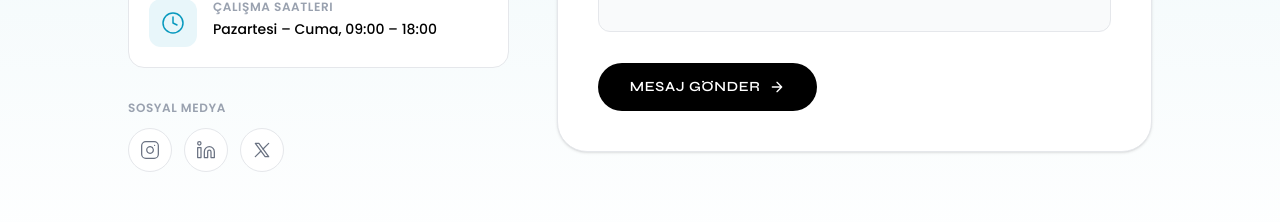
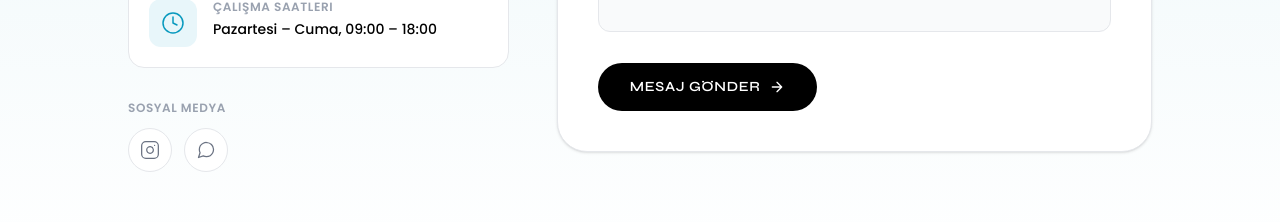
Before and after one commit to fazilcanakbas/bloomomedya, a Next.js app: page /iletisim in a window 1280 px wide. Shown: the part 1260-1482 px from the top of the page. Built offline with nearby package versions, Linux system fonts and the light colour scheme.

Commit message:
iletisim

```diff
--- a/app/iletisim/page.tsx
+++ b/app/iletisim/page.tsx
@@ -89,7 +89,7 @@ const contactInfo = [
 const socials = [
   {
     label: "Instagram",
-    href: "#",
+    href: "https://www.instagram.com/bloomo_medya/",
     icon: (
       <svg width="20" height="20" viewBox="0 0 24 24" fill="none" stroke="currentColor" strokeWidth="1.5" strokeLinecap="round" strokeLinejoin="round">
         <rect x="2" y="2" width="20" height="20" rx="5" />
@@ -99,23 +99,11 @@ const socials = [
     ),
   },
   {
-    label: "LinkedIn",
-    href: "#",
+    label: "WhatsApp",
+    href: "https://wa.me/905452487221",
     icon: (
       <svg width="20" height="20" viewBox="0 0 24 24" fill="none" stroke="currentColor" strokeWidth="1.5" strokeLinecap="round" strokeLinejoin="round">
-        <path d="M16 8a6 6 0 016 6v7h-4v-7a2 2 0 00-2-2 2 2 0 00-2 2v7h-4v-7a6 6 0 016-6z" />
-        <rect x="2" y="9" width="4" height="12" />
-        <circle cx="4" cy="4" r="2" />
-      </svg>
-    ),
-  },
-  {
-    label: "X",
-    href: "#",
-    icon: (
-      <svg width="20" height="20" viewBox="0 0 24 24" fill="none" stroke="currentColor" strokeWidth="1.5" strokeLinecap="round" strokeLinejoin="round">
-        <path d="M4 4l11.733 16h4.267l-11.733-16z" />
-        <path d="M4 20l6.768-6.768M20 4l-6.768 6.768" />
+        <path d="M21 11.5a8.38 8.38 0 01-.9 3.8 8.5 8.5 0 01-7.6 4.7 8.38 8.38 0 01-3.8-.9L3 21l1.9-5.7a8.38 8.38 0 01-.9-3.8 8.5 8.5 0 014.7-7.6 8.38 8.38 0 013.8-.9h.5a8.48 8.48 0 018 8v.5z" />
       </svg>
     ),
   },
--- a/components/Capabilities.tsx
+++ b/components/Capabilities.tsx
@@ -1,6 +1,7 @@
 const capabilities = [
   {
     title: "Google Ads",
+    href: "/hizmetlerimiz/dijital-reklam",
     description:
       "SEM, sosyal medya ve ötesinde ölçülebilir iş sonuçları üreten veri odaklı reklam stratejileri oluşturuyoruz.",
     icon: (
@@ -13,6 +14,7 @@ const capabilities = [
   },
   {
     title: "Meta Ads",
+    href: "/hizmetlerimiz/dijital-reklam",
     description:
       "Teknik denetimden içerik stratejisine kadar, sitenizin her alanını arama motorlarında sürdürülebilir büyüme için optimize ediyoruz.",
     icon: (
@@ -37,6 +39,7 @@ const capabilities = [
   },
   {
     title: "Web Analitik",
+    href: "/hizmetlerimiz/web-tasarim-ve-gelistirme",
     description:
       "Önemli olanı takip edin, gürültüyü görmezden gelin. Web sitenizin verisini net ve eyleme geçirilebilir içgörülere dönüştüren özel panolar kuruyoruz.",
     icon: (
@@ -47,6 +50,7 @@ const capabilities = [
   },
   {
     title: "Arama Motoru Optimizasyonu (SEO)",
+    href: "/hizmetlerimiz/seo-ve-organik-buyume",
     description:
       "Teknik denetimden içerik stratejisine kadar, sitenizin her alanını arama motorlarında sürdürülebilir büyüme için optimize ediyoruz.",
     icon: (
@@ -82,7 +86,7 @@ export default function Capabilities() {
 
         {/* CTA Button */}
         <a
-          href="#"
+          href="/hizmetlerimiz"
           className="mt-8 inline-flex items-center gap-2 rounded-full bg-black px-6 py-3 text-sm font-semibold uppercase tracking-wider text-white transition-colors hover:bg-gray-800"
           style={{ fontFamily: "var(--font-syne)" }}
         >
@@ -125,7 +129,7 @@ export default function Capabilities() {
 
               {/* Learn more */}
               <a
-                href="#"
+                href={cap.href}
                 className="mt-6 inline-flex flex-col self-start text-sm font-bold  text-gray-800"
                 style={{ fontFamily: "var(--font-syne)" }}
               >
--- a/components/Footer.tsx
+++ b/components/Footer.tsx
@@ -10,17 +10,17 @@ const menuLinks = [
 ];
 
 const serviceLinks = [
-  { label: "Google Ads", href: "#" },
-  { label: "Meta Ads", href: "#" },
-  { label: "SEO Danışmanlığı", href: "#" },
-  { label: "Web Analitik", href: "#" },
-  { label: "Sosyal Medya Yönetimi", href: "#" },
+  { label: "Google Ads", href: "/hizmetlerimiz/dijital-reklam" },
+  { label: "Meta Ads", href: "/hizmetlerimiz/dijital-reklam" },
+  { label: "SEO Danışmanlığı", href: "/hizmetlerimiz/seo-ve-organik-buyume" },
+  { label: "Web Analitik", href: "/hizmetlerimiz/web-tasarim-ve-gelistirme" },
+  { label: "Sosyal Medya Yönetimi", href: "/hizmetlerimiz/sosyal-medya-yonetimi" },
 ];
 
 const socials = [
   {
     label: "Instagram",
-    href: "#",
+    href: "https://www.instagram.com/bloomo_medya/",
     icon: (
       <svg width="20" height="20" viewBox="0 0 24 24" fill="none" stroke="currentColor" strokeWidth="1.5" strokeLinecap="round" strokeLinejoin="round">
         <rect x="2" y="2" width="20" height="20" rx="5" />
@@ -30,23 +30,11 @@ const socials = [
     ),
   },
   {
-    label: "LinkedIn",
-    href: "#",
+    label: "WhatsApp",
+    href: "https://wa.me/905452487221",
     icon: (
       <svg width="20" height="20" viewBox="0 0 24 24" fill="none" stroke="currentColor" strokeWidth="1.5" strokeLinecap="round" strokeLinejoin="round">
-        <path d="M16 8a6 6 0 016 6v7h-4v-7a2 2 0 00-2-2 2 2 0 00-2 2v7h-4v-7a6 6 0 016-6z" />
-        <rect x="2" y="9" width="4" height="12" />
-        <circle cx="4" cy="4" r="2" />
-      </svg>
-    ),
-  },
-  {
-    label: "X",
-    href: "#",
-    icon: (
-      <svg width="20" height="20" viewBox="0 0 24 24" fill="none" stroke="currentColor" strokeWidth="1.5" strokeLinecap="round" strokeLinejoin="round">
-        <path d="M4 4l11.733 16h4.267l-11.733-16z" />
-        <path d="M4 20l6.768-6.768M20 4l-6.768 6.768" />
+        <path d="M21 11.5a8.38 8.38 0 01-.9 3.8 8.5 8.5 0 01-7.6 4.7 8.38 8.38 0 01-3.8-.9L3 21l1.9-5.7a8.38 8.38 0 01-.9-3.8 8.5 8.5 0 014.7-7.6 8.38 8.38 0 013.8-.9h.5a8.48 8.48 0 018 8v.5z" />
       </svg>
     ),
   },
@@ -228,7 +216,7 @@ export default function Footer() {
           <p className="text-xs text-gray-500">
             &copy; {new Date().getFullYear()} Bloomo. Tüm hakları saklıdır.
           </p>
-          <div className="flex gap-6">
+          {/* <div className="flex gap-6">
             <Link
               href="#"
               className="text-xs text-gray-500 transition-colors hover:text-white"
@@ -241,7 +229,7 @@ export default function Footer() {
             >
               Kullanım Koşulları
             </Link>
-          </div>
+          </div> */}
         </div>
       </div>
     </footer>
```
